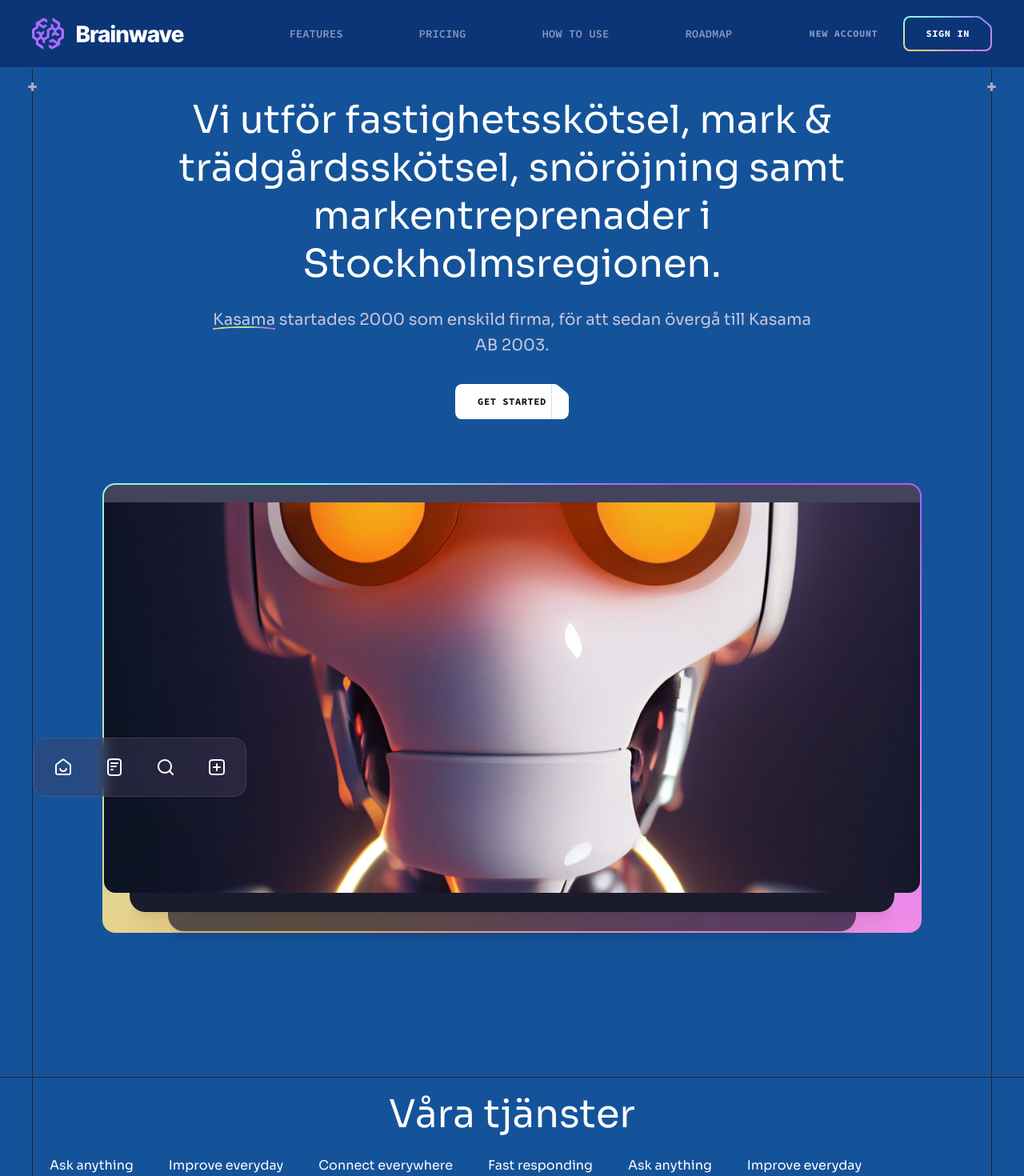
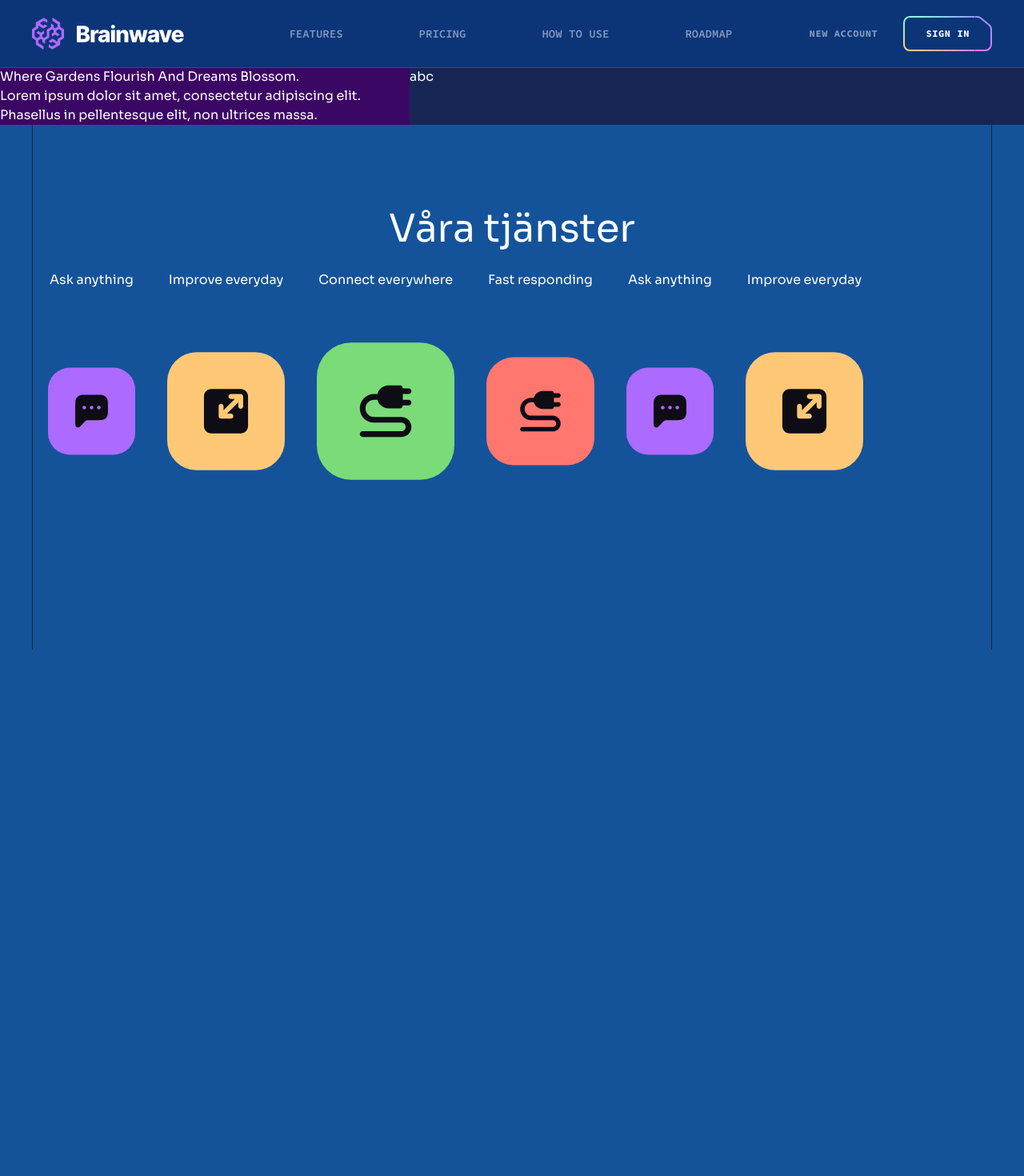
Before and after one commit to GogaImerlishvili/Company_Project, a React (Vite) app: page / in a window 1280 px wide. Shown: the top 1470 px of the page at 80% size. After the commit the page ends 812 px from the top, so only its background shows below. Built offline with nearby package versions, Linux system fonts and the light colour scheme.

Commit message:
remove old code and start remaking hero component

```diff
--- a/src/components/Hero.jsx
+++ b/src/components/Hero.jsx
@@ -7,77 +7,19 @@ import { ScrollParallax } from "react-just-parallax";
 import { useRef } from "react";
 
 const Hero = () => {
-  const parallaxRef = useRef(null);
+  // const parallaxRef = useRef(null);
   return (
-    <Section
-      className="pt-[6rem] -mt-[3.75rem]"
-      crosses
-      crossesOffset="lg:translate-y-[5.25rem]"
-      customPaddings
-      id="hero"
-    >
-      <div className="container relative" ref={parallaxRef}>
-        <div className="relative z-1 max-w-[62rem] mx-auto text-center mb-[4rem] md:mb-20 lg:mb:[6rem]">
-          <h2 className="h2 mb-6">
-            Vi utför fastighetsskötsel, mark & trädgårdsskötsel, snöröjning samt
-            markentreprenader i Stockholmsregionen.{` `}
-          </h2>
-          <h3 className="h3 body-1 max-w-3xl mx-auto mb-6 text-n-2 lg:mb-8">
-            <span className="inline-block relative">
-              Kasama{" "}
-              <img
-                src={curve}
-                className="absolute top-full left-0 w-full xl:-mt-2"
-                width={624}
-                height={28}
-                alt="Curve"
-              />
-            </span>
-            {` `} startades 2000 som enskild firma, för att sedan övergå till
-            Kasama AB 2003.
-          </h3>
-          <Button href="/pricing" white>
-            Get Started
-          </Button>
-        </div>
-        <div className="relative max-w-[23rem] mx-auto md:max-w-5xl xl:mb-24">
-          <div className="relative z-1 p-0.5 rounded-2xl bg-conic-gradient">
-            <div className="relative bg-n-14 rounded-[1rem]">
-              <div className="h-[1.4rem] bg-n-10 rounded-t-[0.9rem]" />
-              <div className="aspect-[33/40] rounded-b-[0.9rem] overflow-hidden md:aspect-[688/490] lg:aspect-[1024/490]">
-                <img
-                  src={robot}
-                  className="w-full scale-[1.7] translate-y-[8%] md:scale-[1] md:-translate-y-[10%] lg:-translate-y-[23%]"
-                  width={1024}
-                  height={490}
-                  alt="AI"
-                />
-                <ScrollParallax isAbsolutelyPositioned>
-                  <ul className="hidden absolute -left-[5.5rem] bottom-[7.5rem] px-1 py-1 bg-n-9/40 backdrop-blur border border-n-1/10 rounded-2xl xl:flex">
-                    {heroIcons.map((icon, index) => (
-                      <li className="p-5" key={index}>
-                        <img src={icon} width={24} height={25} alt={icon} />
-                      </li>
-                    ))}
-                  </ul>
-                </ScrollParallax>
-              </div>
-            </div>
-            <Gradient />
-          </div>
-          {/* <div className="absolute -top-[54%] left-1/2 w-[234%] -translate-x-1/2 md:-top-[46%] md:w-[138%] lg:-top-[104%]">
-            <img
-              className=""
-              src={heroBackground}
-              maxWidth={1440}
-              height={1800}
-              alt="hero-background"
-            />
-          </div> */}
-          {/* <BackgroundCircles className="max-w-[23rem]" /> */}
-        </div>
+    <div className="max-w-screen-xl mx-auto flex">
+      <div className="w-2/5  bg-purple-950">
+        <h1>Where Gardens Flourish And Dreams Blossom.</h1>
+        <p>
+          Lorem ipsum dolor sit amet, consectetur adipiscing elit. Phasellus in pellentesque elit, non ultrices massa.
+        </p>
       </div>
-    </Section>
+      <div className="w-3/5 bg-blue-950">
+        abc
+      </div>
+    </div>
   );
 };
 
```
